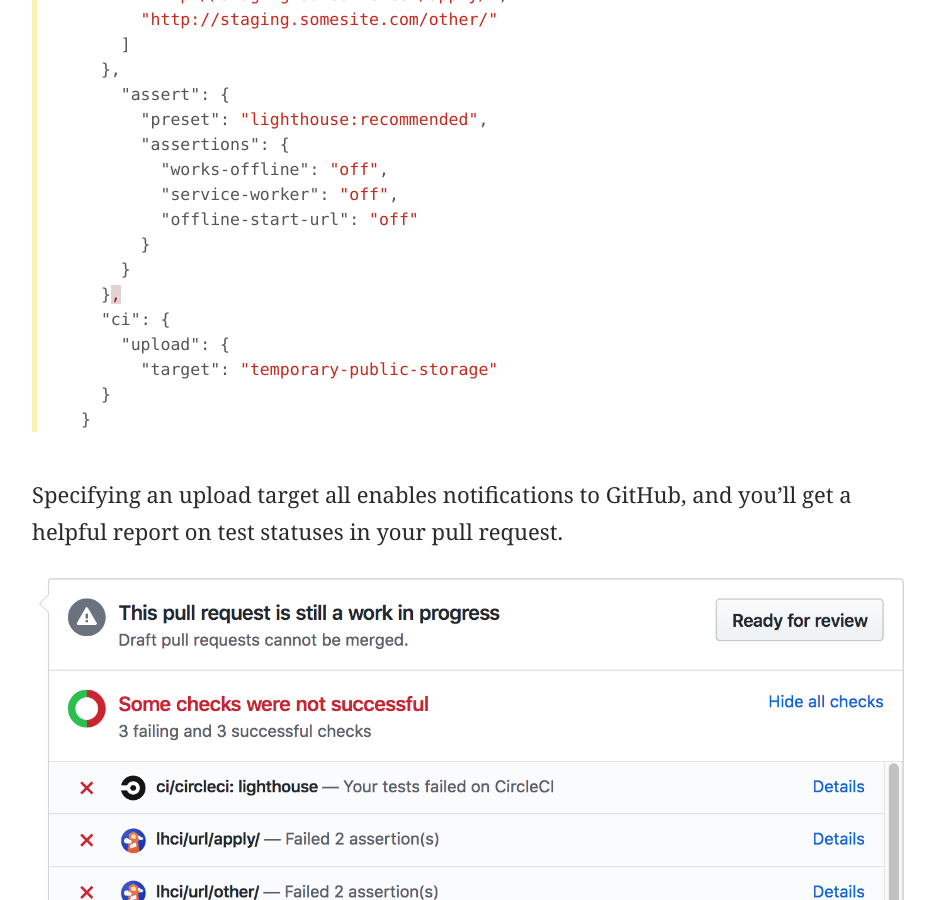
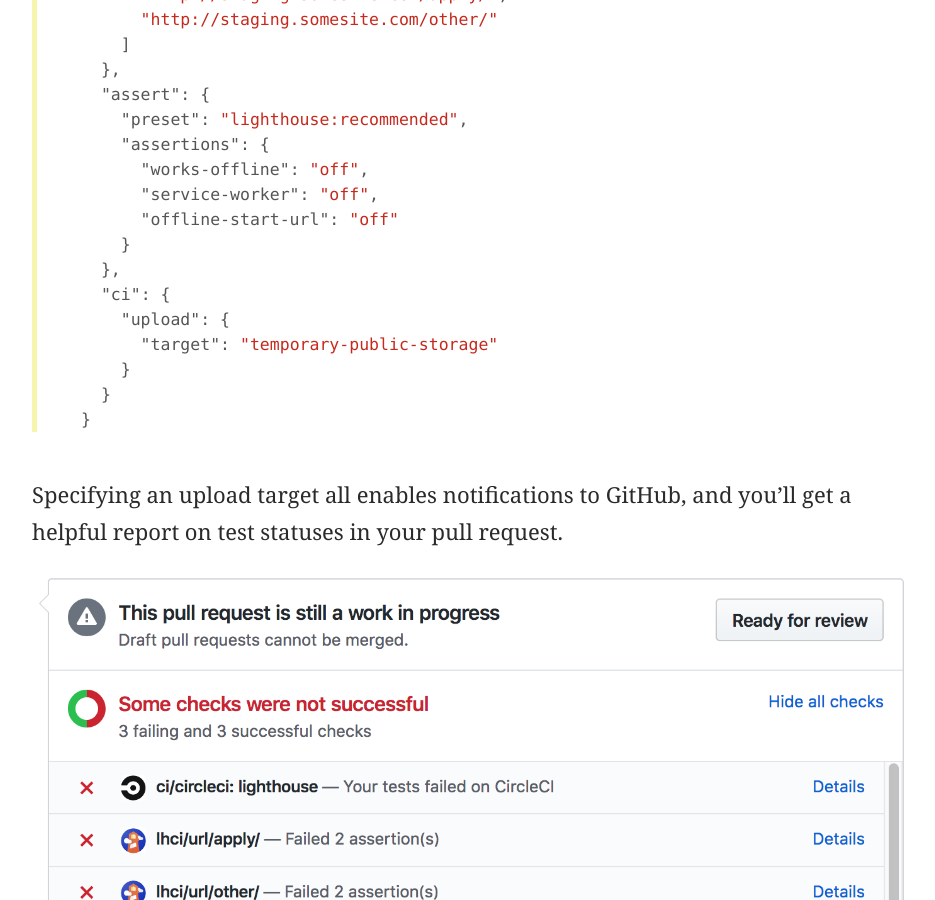
Before and after one commit to oliverroick/oliverroick.net, a Jekyll site: the page built from _posts/2019-12-02-performance-testing-with-lighthouse-ci.md, in a window 1280 px wide and 900 px high, scrolled down 3216 px. Shown: the whole window, without its empty margins (168-1103 px from the left). Built offline with Jekyll 4.4.1, drawn with Linux system fonts in a browser that asks for light colours.

Commit message:
fix: JSON example

````diff
--- a/_posts/2019-12-02-performance-testing-with-lighthouse-ci.md
+++ b/_posts/2019-12-02-performance-testing-with-lighthouse-ci.md
@@ -64,18 +64,18 @@
       "http://staging.somesite.com/other/"
     ]
   },
-    "assert": {
-      "preset": "lighthouse:recommended",
-      "assertions": {
-        "works-offline": "off",
-        "service-worker": "off",
-        "offline-start-url": "off"
-      }
+  "assert": {
+    "preset": "lighthouse:recommended",
+    "assertions": {
+      "works-offline": "off",
+      "service-worker": "off",
+      "offline-start-url": "off"
     }
   },
   "ci": {
     "upload": {
       "target": "temporary-public-storage"
+    }
   }
 }
 ```
````
